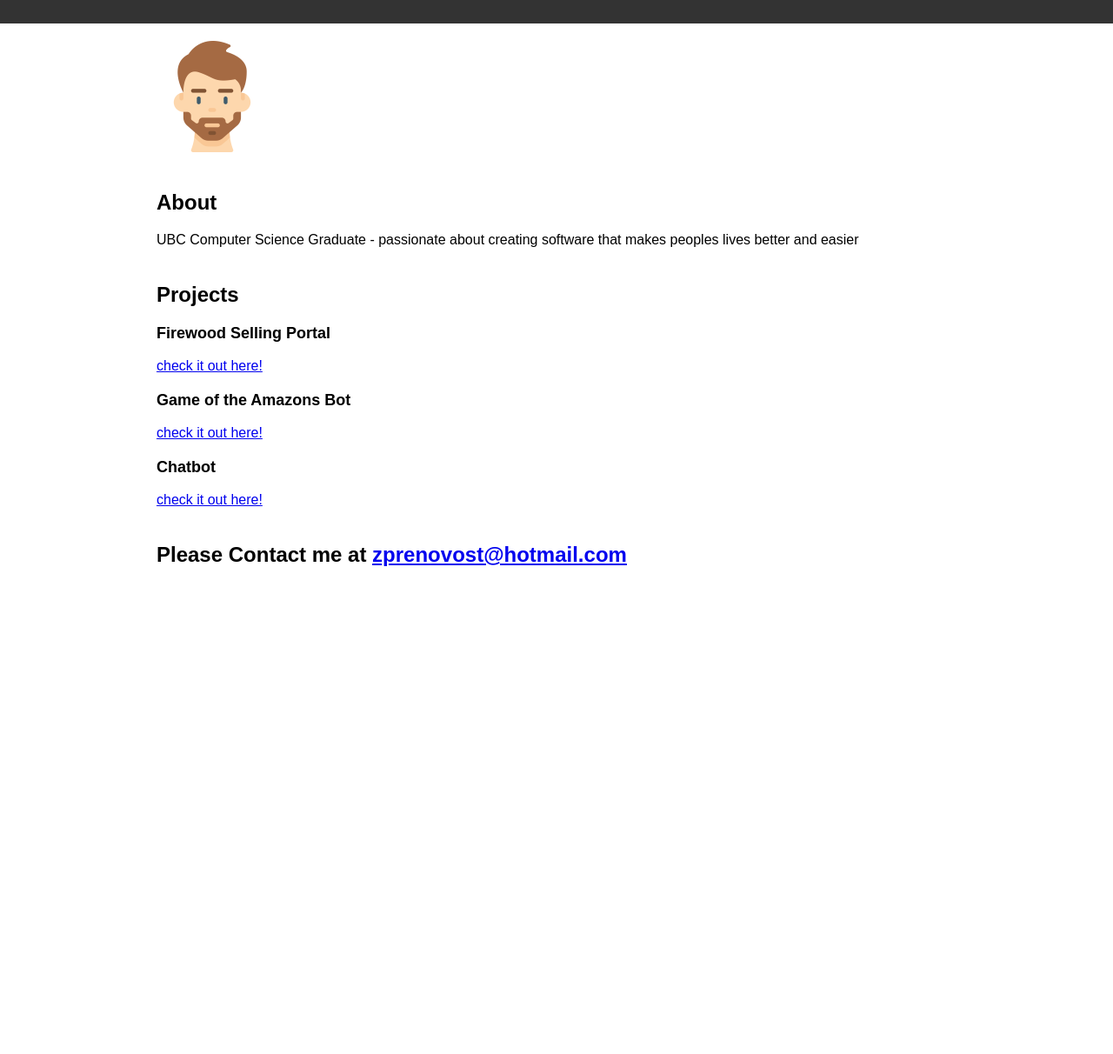
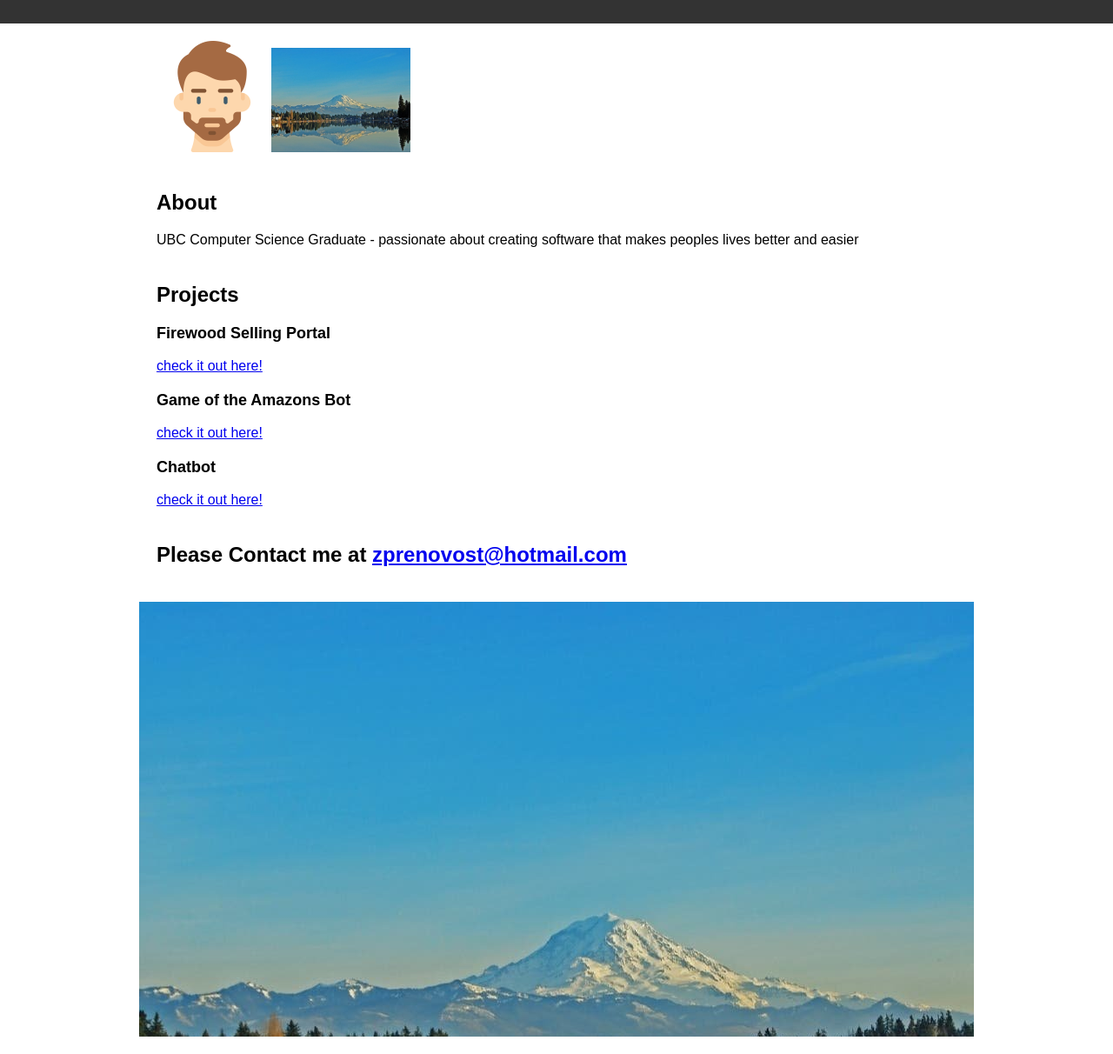
Before and after one commit to zachpren0/zachpren0.github.io, a plain HTML site: page index.html in a window 1280 px wide. Shown: the part 61-1273 px from the top of the page at 87% size. Before the commit the page ends 800 px from the top, so only its background shows below. Drawn offline with Linux system fonts and the light colour scheme.

Commit message:
lake-tapps is tappin

```diff
--- a/css/stylesMine.css
+++ b/css/stylesMine.css
@@ -8,6 +8,12 @@
     padding: 0;
     font-family: Arial, sans-serif;
 
+
+  }
+
+  #footer{
+    background-image: url(../assets/LakeTapps.jpeg);
+    height: 500px;
   }
 
   header {
@@ -94,3 +100,9 @@
     height:8rem;
 
   }
+
+  #lake-tapps{
+    margin: auto;
+    width: 10rem;
+
+  }
--- a/index.html
+++ b/index.html
@@ -18,11 +18,12 @@
     </div>
   </header>
 
-  <div class="container">
+  <div class="container" id="mainBody">
 
     <section id="img" class="section" id="avatar-section">
 
-      <img  id="avatar" src="assets/man.png"/>
+      <img class="main-images" id="avatar" src="assets/man.png"/>
+      <img class="main-images" id="lake-tapps" src="assets/LakeTapps.jpeg"/>
 
 
     </section>
@@ -66,5 +67,11 @@
 
     </section>
   </div>
+  <div class="container" id="footer">
+
+
+
+  </div>
+  </body>
 </body>
 </html>
```
Also changed, not shown: assets/LakeTapps.jpeg (added), 2 other files.
